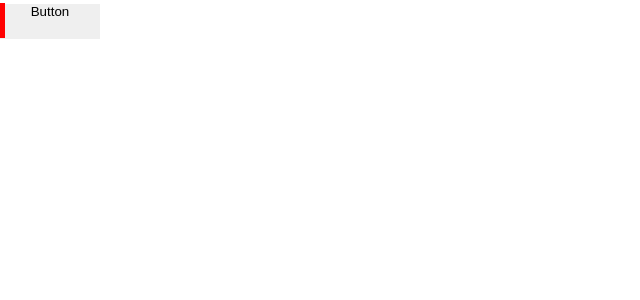
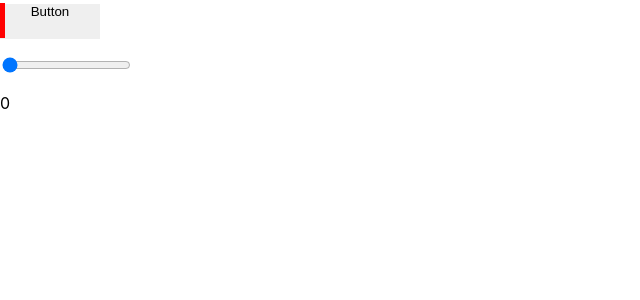
Before and after one commit to SCQuantum/ReactTemp, a React (Create React App) app: page / in a window 1280 px wide. Shown: the top 300 px of the page, without its empty margins (0-640 px from the left). Built offline with nearby package versions, Linux system fonts and the light colour scheme.

Commit message:
added the slider input and working useState value

```diff
--- a/src/App.js
+++ b/src/App.js
@@ -1,11 +1,17 @@
 import React from 'react';
 import Button from './components/Button/Button';
+import Slider from './components/Slider/Slider'
 
 
 function App() {
   return(
     <div>
       <Button/>
+
+      <Slider
+        min="0"
+        max="255"
+      />
     </div>
   )
 }
--- /dev/null
+++ b/src/components/Slider/Slider.js
@@ -0,0 +1,20 @@
+import React, {useState} from 'react'
+import './Slider.css'
+
+function Slider({min, max}){
+    const [sliderRangeValue, setSliderRangeValue] = useState(0);
+    return(
+        <div>
+            <form action="#">
+                <p class="range-field">
+                    <input id="rangeSlider" onChange={event => setSliderRangeValue(event.target.value)} type="range" defaultValue="0" min={min} max={max}></input>
+                </p>
+                <p>
+                    <span id="sliderValue" >{sliderRangeValue}</span>
+                </p>
+            </form>
+        </div>
+        );
+}
+
+export default Slider;
```
Also changed, not shown: src/components/Slider/Slider.css (added).
